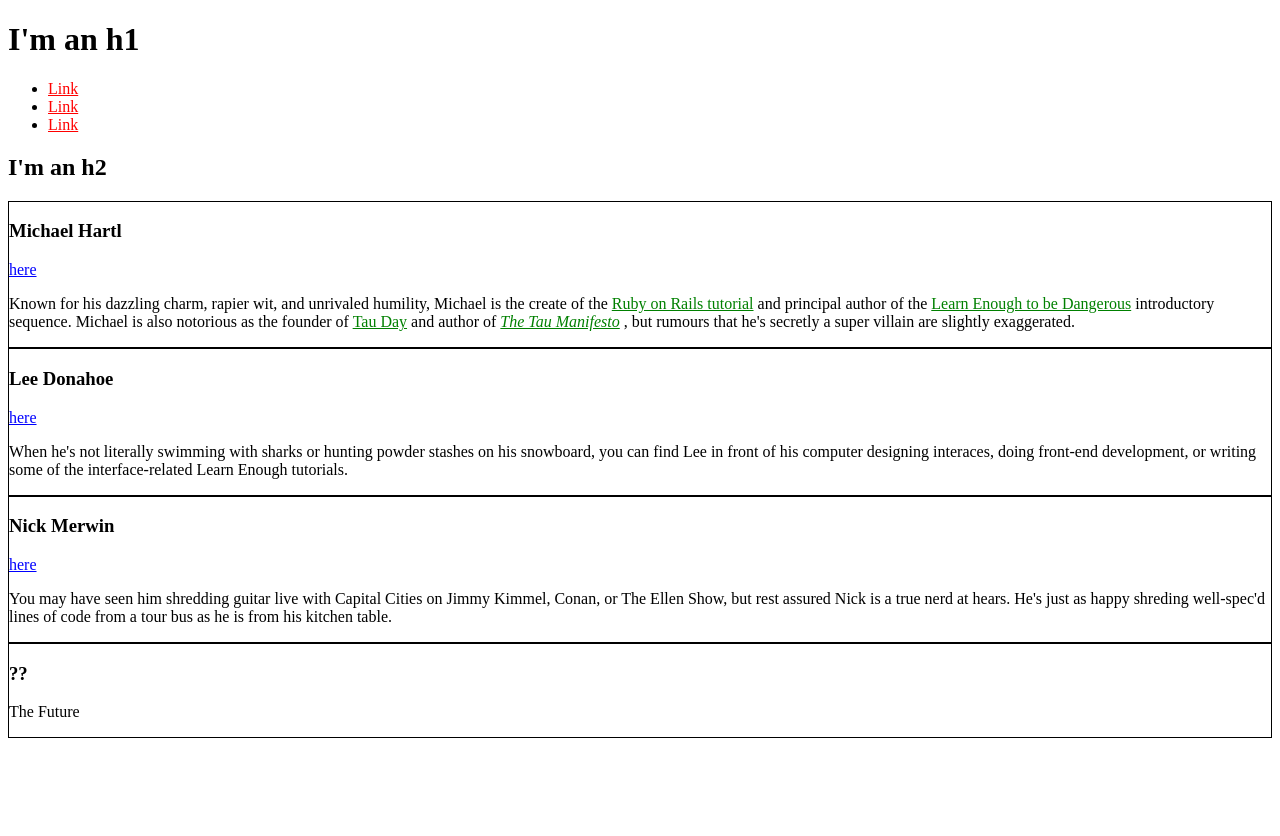
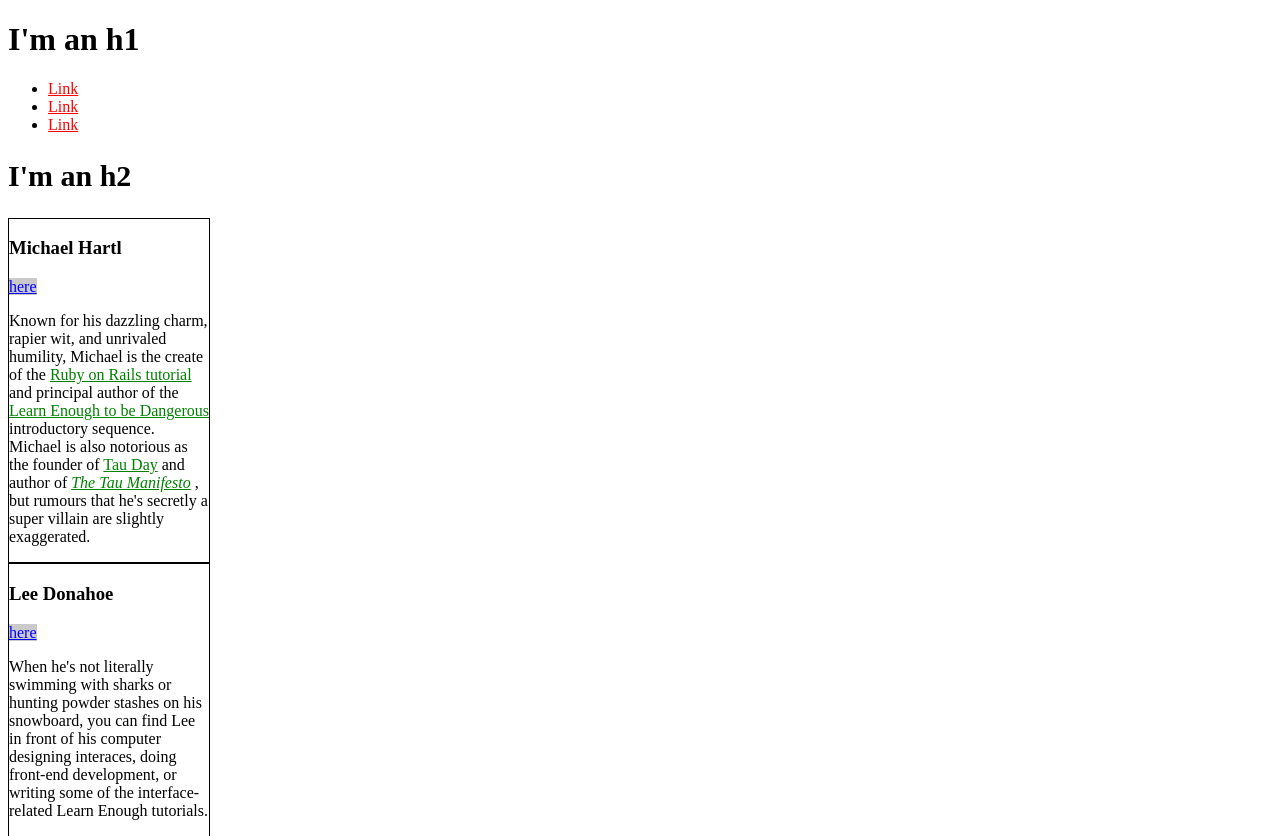
Before and after one commit to gkritchie/gkritchie.github.io, a plain HTML site: page index.html in a window 1280 px wide. Shown: the top 836 px of the page. Before the commit the page ends 800 px from the top, so only its background shows below. Drawn offline with Linux system fonts and the light colour scheme.

Commit message:
3.3 Pixels

```diff
--- a/index.html
+++ b/index.html
@@ -4,16 +4,21 @@
         <title>Test Page: Don't Panic</title>
         <meta charset="utf-8">
         <style>
+            h2 {
+                font-size: 30px;
+            }
             a {
                 color: red;
             }
             .bio-box {
                 border: 1px solid black;
+                width: 200px;
             }
             .bio-copy a {
                 color: green;
             }
             .social-link {
+                background: rgba(150, 150, 150, 0.5);
                 color: blue;
             }
        </style>
```
